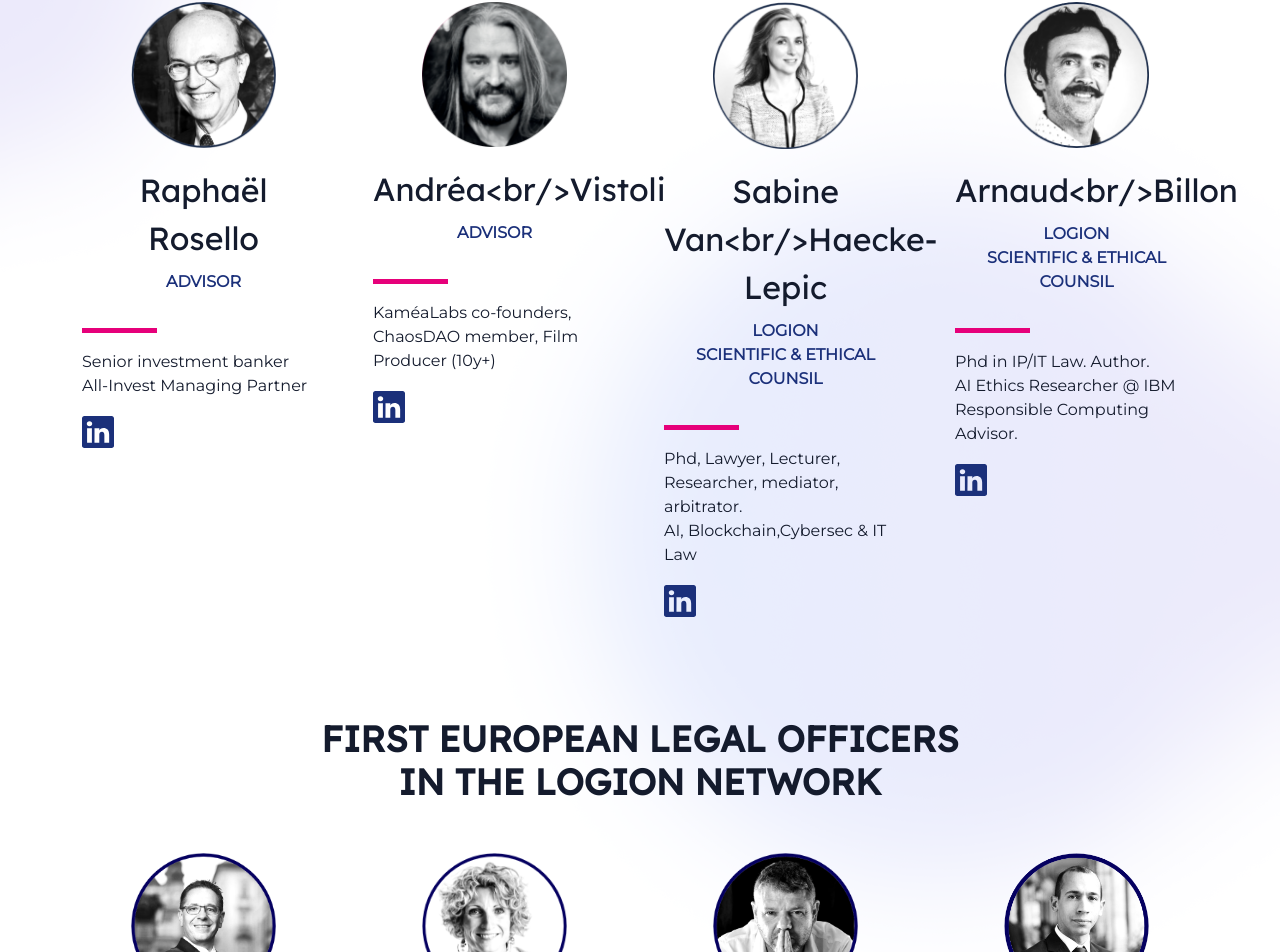
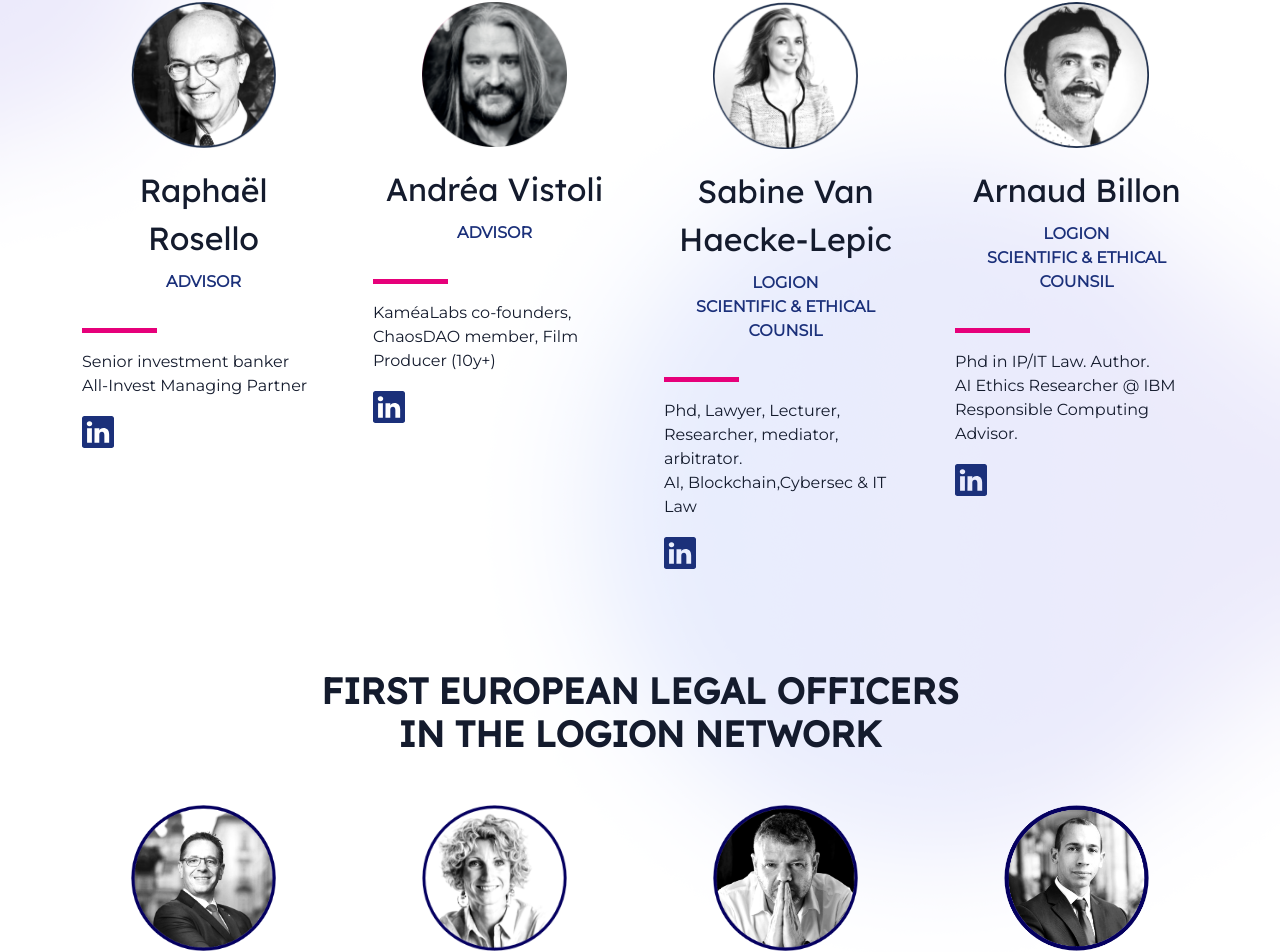
Before and after one commit to logion-network/logion-web-site, a React (Create React App) app: page / in a window 1280 px wide. Shown: the part 5629-6581 px from the top of the page. Built offline with nearby package versions, Linux system fonts and the light colour scheme.

Commit message:
Update Content.tsx

```diff
--- a/src/Content.tsx
+++ b/src/Content.tsx
@@ -371,7 +371,7 @@ export const CONTENT: ReactNode = (<>
         members={[
             <Member
                 image="media/raphael.png"
-                name={<>Raphaël<br/>Rosello</>}
+                name="Raphaël Rosello"
                 title="Advisor"
                 description={<>
                     { /* START EDIT */ }
@@ -383,7 +383,7 @@ export const CONTENT: ReactNode = (<>
             />,
             <Member
                 image="media/andrea.png"
-                name="Andréa<br/>Vistoli"
+                name="Andréa Vistoli"
                 title="Advisor"
                 description={<>
                     { /* START EDIT */ }
@@ -394,7 +394,7 @@ export const CONTENT: ReactNode = (<>
             />,
             <Member
                 image="media/sabine.png"
-                name="Sabine Van<br/>Haecke-Lepic"
+                name="Sabine Van Haecke-Lepic"
                 title={ <>Logion<br/>Scientific & Ethical Counsil</> }
                 description={<>
                     { /* START EDIT */ }
@@ -405,7 +405,7 @@ export const CONTENT: ReactNode = (<>
             />,
             <Member
                 image="media/arnaud.png"
-                name="Arnaud<br/>Billon"
+                name="Arnaud Billon"
                 title={ <>Logion<br/>Scientific & Ethical Counsil</> }
                 description={<>
                     { /* START EDIT */ }
```
